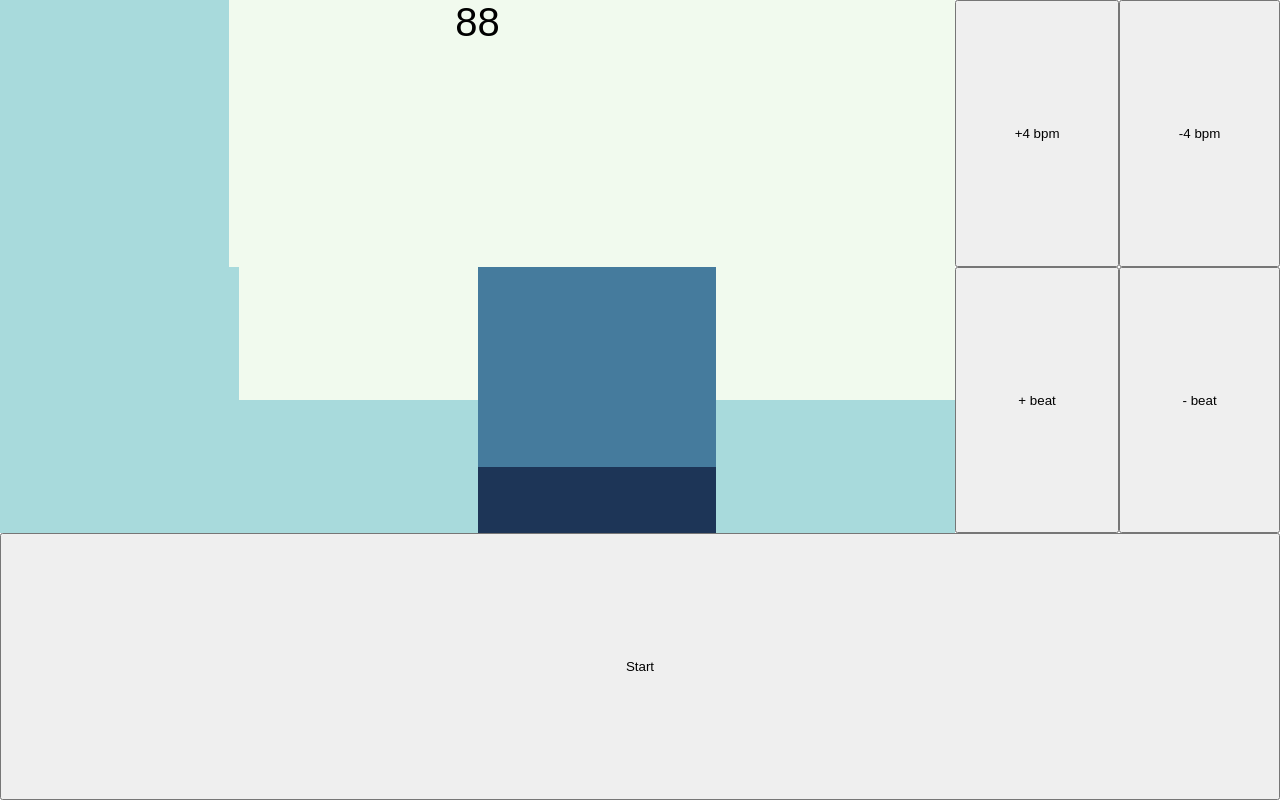
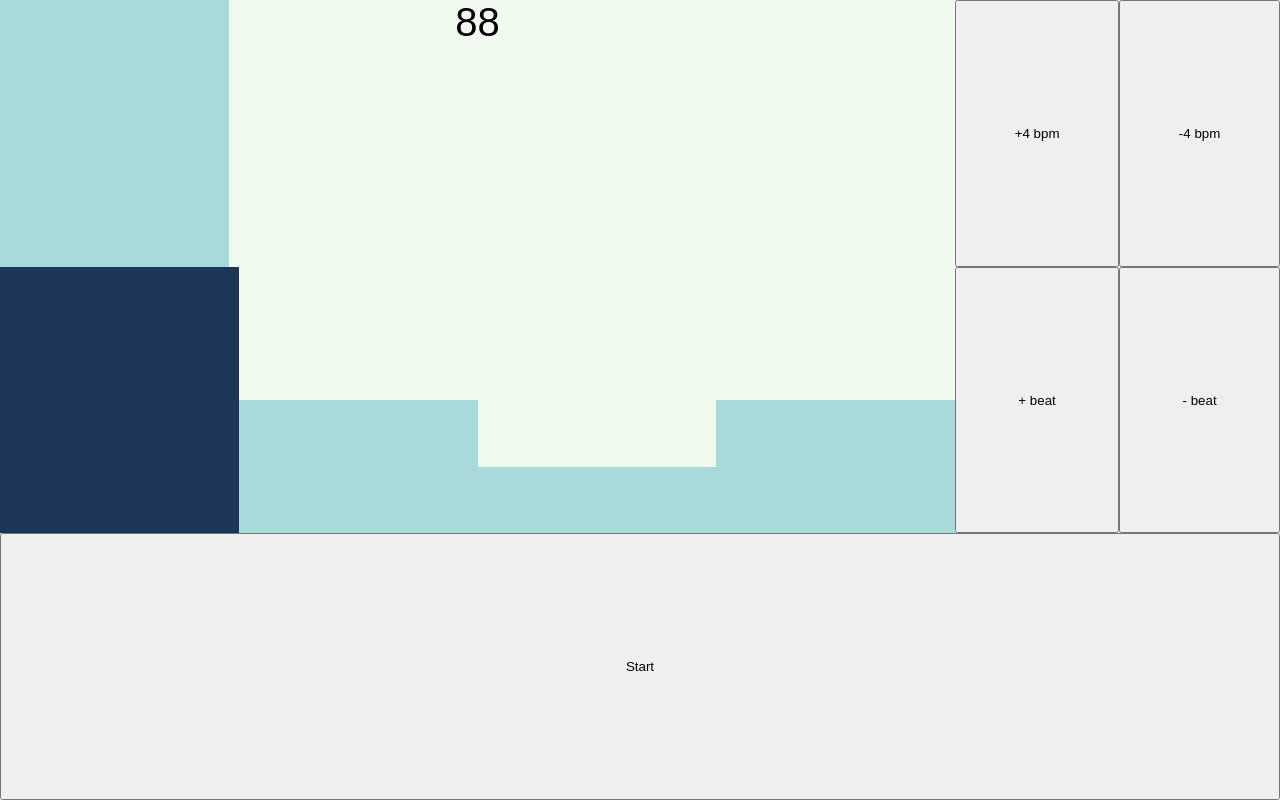
Before and after one commit to willthefirst/metronome, a React (Create React App) app: page / in a window 1280 px wide. Built offline with nearby package versions, Linux system fonts and the light colour scheme.

Commit message:
using index to create more minimal state

```diff
--- a/src/Metronome/Beat.tsx
+++ b/src/Metronome/Beat.tsx
@@ -4,7 +4,6 @@ import style from "../styles/beat.module.scss";
 
 export interface BeatState {
 	volume: number;
-	isActive: boolean;
 }
 
 type BeatProps = {
--- a/src/Metronome/Conductor.tsx
+++ b/src/Metronome/Conductor.tsx
@@ -3,13 +3,13 @@ import layout from "../styles/layout.module.scss";
 import cx from "classnames";
 import Beat, { BeatState } from "./Beat";
 
-
 type ConductorProps = {
 	className?: string;
 	beats: BeatState[];
+	currentBeatIndex: number;
 };
 
-function Conductor({ className, beats }: ConductorProps) {
+function Conductor({ className, beats, currentBeatIndex }: ConductorProps) {
 	const [playing, setPlaying] = useState();
 
 	let [beats_, setBeats] = useState(beats);
@@ -22,7 +22,7 @@ function Conductor({ className, beats }: ConductorProps) {
 
 	const handleAddBeat = () => {
 		let newBeats = beats_.slice();
-		newBeats.push({ volume: 50, isActive: false });
+		newBeats.push({ volume: 50 });
 		setBeats(newBeats);
 	};
 
@@ -36,7 +36,7 @@ function Conductor({ className, beats }: ConductorProps) {
 				{beats.map((beat: BeatState, key: number) => (
 					<Beat
 						volume={beat.volume}
-						isActive={beat.isActive}
+						isActive={key === currentBeatIndex}
 						key={key}
 						onVolumeUpdate={(val) => handleVolUpdate(key, val)}
 					/>
--- a/src/Metronome/index.tsx
+++ b/src/Metronome/index.tsx
@@ -14,16 +14,17 @@ function createContext(): AudioContext {
 }
 
 let defaultBeats: BeatState[] = [
-	{ volume: 100, isActive: false },
-	{ volume: 50, isActive: false },
-	{ volume: 25, isActive: true },
-	{ volume: 50, isActive: false }
+	{ volume: 100 },
+	{ volume: 50 },
+	{ volume: 25 },
+	{ volume: 50 }
 ];
 
 let settings = {
 	isPlaying: false,
 	bpm: 88,
-	beats: defaultBeats
+	beats: defaultBeats,
+	currentBeatIndex: 0
 };
 
 function Metronome() {
@@ -36,7 +37,7 @@ function Metronome() {
 				}}
 			>
 				<BPM value={settings.bpm} min={40} max={240} />
-				<Conductor beats={settings.beats} />
+				<Conductor beats={settings.beats} currentBeatIndex={settings.currentBeatIndex}/>
 				<PlayButton isPlaying={settings.isPlaying}/>
 			</AudioProvider>
 		</div>
```
Also changed, not shown: 1 other file (tests, documents, lock files or other folders).
